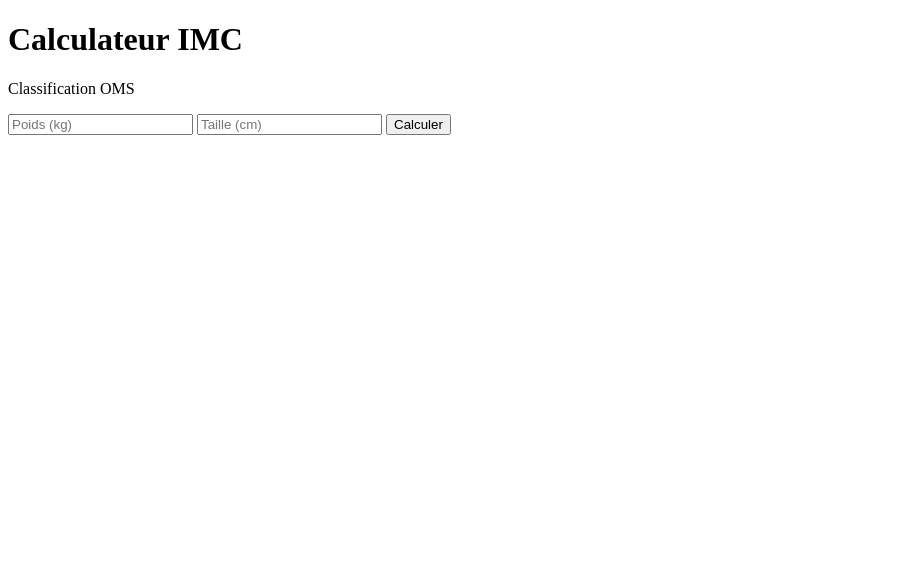
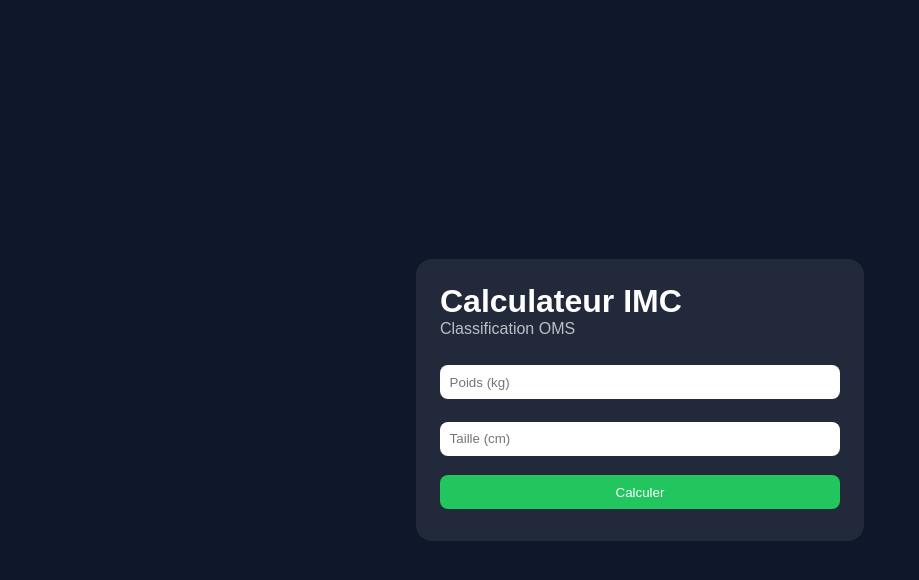
Before and after one commit to Kalo-Green/imc-calculator, a plain HTML site: page index.html in a window 1280 px wide. Shown: the whole page, without its empty margins (0-919 px from the left). Drawn offline with Linux system fonts and the light colour scheme.

Commit message:
Add base css

```diff
--- a/index.html
+++ b/index.html
@@ -5,6 +5,7 @@
     <meta charset="UTF-8">
     <meta name="viewport" content="width=device-width, initial-scale=1.0">
     <title>Calculateur d'IMC</title>
+    <link rel="stylesheet" href="style.css">
 </head>
 
 <body>
--- a/style.css
+++ b/style.css
@@ -0,0 +1,52 @@
+* {
+    margin: 0;
+    padding: 0;
+    box-sizing: border-box;
+    font-family: Arial, Helvetica, sans-serif;
+
+}
+
+body {
+    height: 100vh;
+    display: flex;
+    justify-content: center;
+    align-items: center;
+    background: #0f172a;
+    color: white;
+}
+
+.card {
+    width: 28rem;
+    padding: 1.5rem;
+    border-radius: 1rem;
+    background: rgba(255, 255, 255, 0.08);
+}
+
+input {
+    width: 100%;
+    margin: 0.7rem 0;
+    padding: 0.6rem;
+    border-radius: 0.5rem;
+    border: none;
+}
+
+button {
+    width: 100%;
+    padding: 0.6rem;
+    margin-top: 0.5rem;
+    border: none;
+    border-radius: 0.5rem;
+    background: #22c55e;
+    color: white;
+    cursor: pointer;
+}
+
+#result {
+    margin-top: 0.5rem;
+    font-weight: bold;
+}
+
+.subtitle {
+    opacity: 0.7;
+    margin-bottom: 1rem;
+}
```
